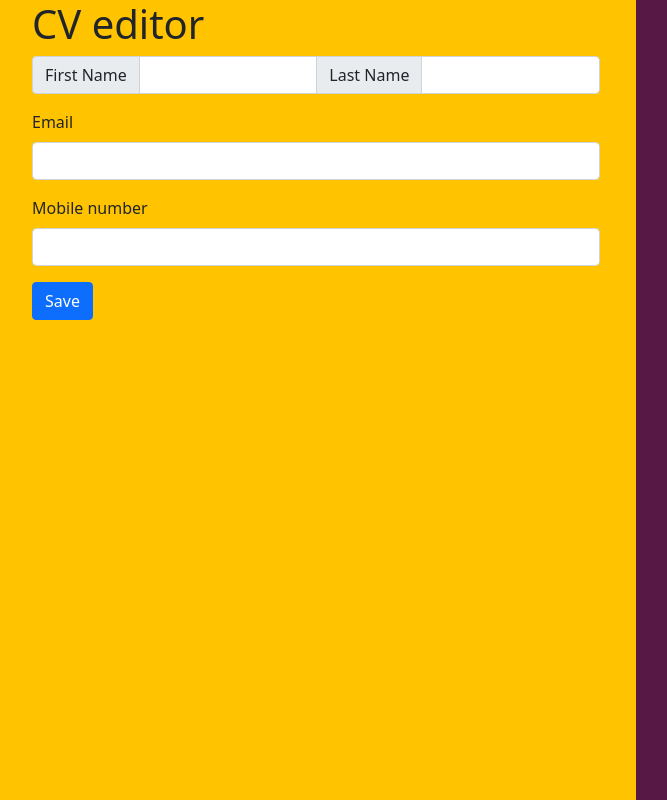
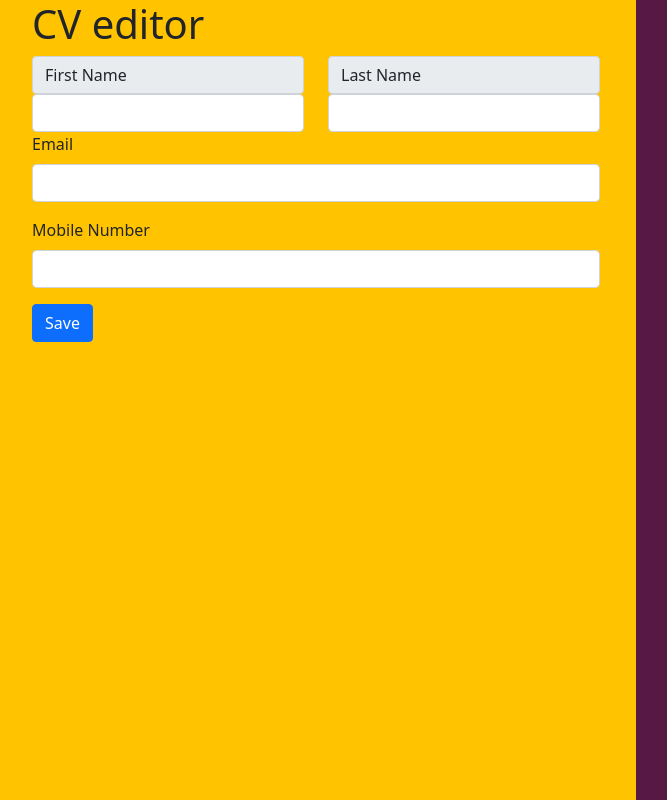
Before and after one commit to janoshr/cv-app, a Next.js app: page /editor in a window 1280 px wide. Shown: the whole page, without its empty margins (4-671 px from the left). Built offline with nearby package versions, Linux system fonts and the light colour scheme.

Commit message:
Sub input components started

```diff
--- a/src/components/Editor.tsx
+++ b/src/components/Editor.tsx
@@ -4,7 +4,7 @@ import PersonalInput from './PersonalInput';
 
 let sections = ['personal', 'education', 'experience', 'skills']
 
-interface Institution {
+export interface Institution {
   name: string,
   qualification?: string,
   from?: Date,
@@ -46,7 +46,7 @@ export interface CV {
 
 export const ACTIONS = {
   UPDATE_PERSONAL: 'update-personal',
-  ADD_INSITUTION: 'add-institution',
+  ADD_INSTITUTION: 'add-institution',
   DELETE_INSTITUTION: 'delete-institution',
   UPDATE_INSTITUTION: 'update-institution',
   ADD_JOB: 'add-job',
@@ -60,7 +60,7 @@ export const ACTIONS = {
 
 function reducer(state: CV, action: any) {
   switch (action.type) {
-    case ACTIONS.ADD_INSITUTION:
+    case ACTIONS.ADD_INSTITUTION:
       return {}
     case ACTIONS.UPDATE_INSTITUTION:
       return {}
--- /dev/null
+++ b/src/components/InputField.tsx
@@ -0,0 +1,21 @@
+import React from 'react'
+
+export default function InputField({ data, label }:any) {
+  return (
+    <>
+      {label &&
+        <label className={label.className ?? "form-label"}>
+          {label.name}
+        </label>
+      }
+      <input
+        type={data.type ?? "text"}
+        name={data.name}
+        id={data?.id}
+        className={data.className ?? "form-control"}
+        value={data.value}
+        onChange={data.onChange}
+      />
+    </>
+  )
+}
--- a/src/components/PersonalInput.tsx
+++ b/src/components/PersonalInput.tsx
@@ -1,5 +1,6 @@
 import React, { FormEvent, useState } from 'react'
 import { ACTIONS, CV } from './Editor'
+import InputField from './InputField';
 
 export default function PersonalInput({ personal, dispatch }: any) {
   const [email, setEmail] = useState(personal.email ?? "");
@@ -7,59 +8,66 @@ export default function PersonalInput({ personal, dispatch }: any) {
   const [lastName, setLastName] = useState(personal.lastName ?? "");
   const [tel, setTel] = useState(personal.tel ?? "")
 
-  function handleSubmit(e:FormEvent){
-    dispatch({type: ACTIONS.UPDATE_PERSONAL, payload: {
-      email: email,
-      firstName: firstName,
-      lastName: lastName,
-      tel: tel
-    }})
+  function handleSubmit(e: FormEvent) {
+    dispatch({
+      type: ACTIONS.UPDATE_PERSONAL, payload: {
+        email: email,
+        firstName: firstName,
+        lastName: lastName,
+        tel: tel
+      }
+    })
     e.preventDefault()
   }
 
   return (
     <div>
       <form onSubmit={handleSubmit} >
-        <div className="input-group mb-3">
-          <label htmlFor="i-fname" className="input-group-text">First Name</label>
-          <input
-            type="text"
-            name="name"
-            id="i-fname"
-            className="form-control"
-            value={firstName}
-            onChange={e => setFirstName(e.target.value)}
-          />
-          <label htmlFor="i-lname" className="input-group-text">Last Name</label>
-          <input
-            type="text"
-            name="name"
-            id="i-lname"
-            className="form-control"
-            value={lastName}
-            onChange={e => setLastName(e.target.value)}
+        <div className="row">
+          <div className="col">
+            <InputField
+              data={{
+                name: "first-name",
+                id: "first-name",
+                value: firstName,
+                onChange: (e: any) => setFirstName(e.target.value)
+              }}
+              label={{ className: "input-group-text", name: "First Name" }}
+            />
+          </div>
+          <div className="col">
+            <InputField
+              data={{
+                name: "last-name",
+                id: "last-name",
+                value: lastName,
+                onChange: (e: any) => setLastName(e.target.value)
+              }}
+              label={{ className: "input-group-text", name: "Last Name" }}
+            />
+          </div>
+        </div>
+        <div className="mb-3">
+          <InputField
+            data={{
+              type: "email",
+              name: "email",
+              id: "email",
+              value: email,
+              onChange: (e: any) => setEmail(e.target.value),
+            }}
+            label={{ name: "Email" }}
           />
         </div>
         <div className="mb-3">
-          <label htmlFor="i-email" className="form-label">Email</label>
-          <input
-            type="email"
-            name="email"
-            id="i-email"
-            className="form-control"
-            value={email}
-            onChange={e => setEmail(e.target.value)}
-          />
-        </div>
-        <div className="mb-3">
-          <label htmlFor="i-tel" className="form-label">Mobile number</label>
-          <input
-            type="text"
-            name="tel"
-            id="i-tel"
-            className="form-control"
-            value={tel}
-            onChange={e => setTel(e.target.value)}
+          <InputField
+            data={{
+              name: "tel",
+              id: "tel",
+              value: tel,
+              onChange: (e: any) => setTel(e.target.value)
+            }}
+            label={{ name: "Mobile Number" }}
           />
         </div>
         <div className="mb-3">
```
Also changed, not shown: src/components/EducationInput.tsx (added, +59 -0 lines).
